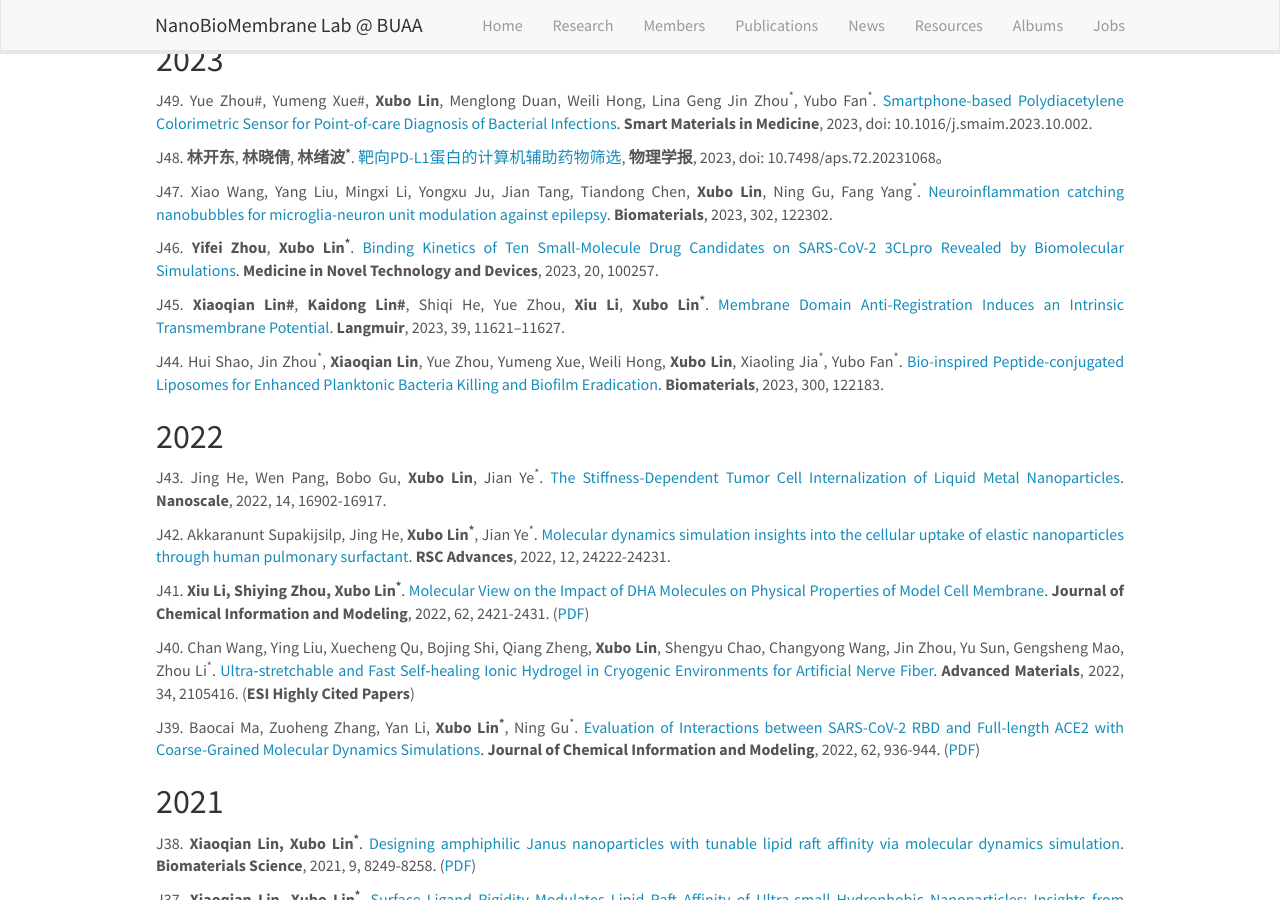
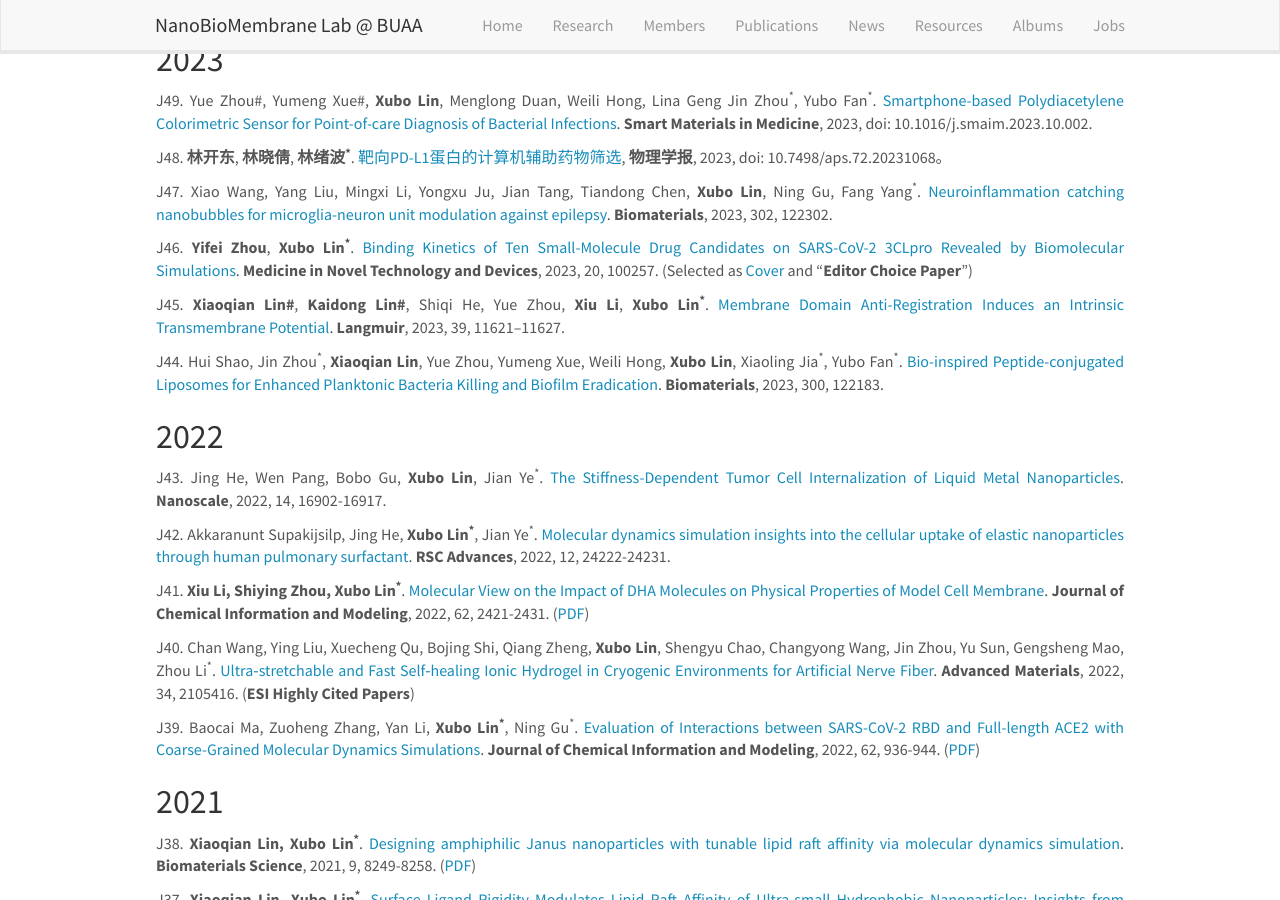
Before and after one commit to linxubo/linxubo.github.io, a Jekyll site: the page built from _pages/publications.md, in a window 1280 px wide and 900 px high, scrolled down 578 px. Built offline with Jekyll 4.4.1, drawn with Linux system fonts in a browser that asks for light colours; nearby versions of some CDN libraries; a script that is not in the unit is left out.

Commit message:
Update publications.md

```diff
--- a/_pages/publications.md
+++ b/_pages/publications.md
@@ -28,7 +28,7 @@ J48. **林开东**, **林晓倩**, **林绪波<sup>*</sup>**. [靶向PD-L1蛋白
 
 J47. Xiao Wang, Yang Liu, Mingxi Li, Yongxu Ju, Jian Tang, Tiandong Chen, **Xubo Lin**, Ning Gu, Fang Yang<sup>*</sup>. [Neuroinflammation catching nanobubbles for microglia-neuron unit modulation against epilepsy](https://doi.org/10.1016/j.biomaterials.2023.122302). **Biomaterials**, 2023, 302, 122302.
 
-J46. **Yifei Zhou**, **Xubo Lin<sup>*</sup>**. [Binding Kinetics of Ten Small-Molecule Drug Candidates on SARS-CoV-2 3CLpro Revealed by Biomolecular Simulations](https://doi.org/10.1016/j.medntd.2023.100257). **Medicine in Novel Technology and Devices**, 2023, 20, 100257.
+J46. **Yifei Zhou**, **Xubo Lin<sup>*</sup>**. [Binding Kinetics of Ten Small-Molecule Drug Candidates on SARS-CoV-2 3CLpro Revealed by Biomolecular Simulations](https://doi.org/10.1016/j.medntd.2023.100257). **Medicine in Novel Technology and Devices**, 2023, 20, 100257. (Selected as [Cover](https://www.sciencedirect.com/science/article/pii/S2590093523000723/pdfft?md5=7d174054aba253c40275c4622ea827b6&pid=1-s2.0-S2590093523000723-main.pdf) and "**Editor Choice Paper**")
 
 J45. **Xiaoqian Lin#**, **Kaidong Lin#**, Shiqi He, Yue Zhou, **Xiu Li**, **Xubo Lin<sup>*</sup>**. [Membrane Domain Anti-Registration Induces an Intrinsic Transmembrane Potential](https://doi.org/10.1021/acs.langmuir.3c01137). **Langmuir**, 2023, 39, 11621–11627.
 
```
